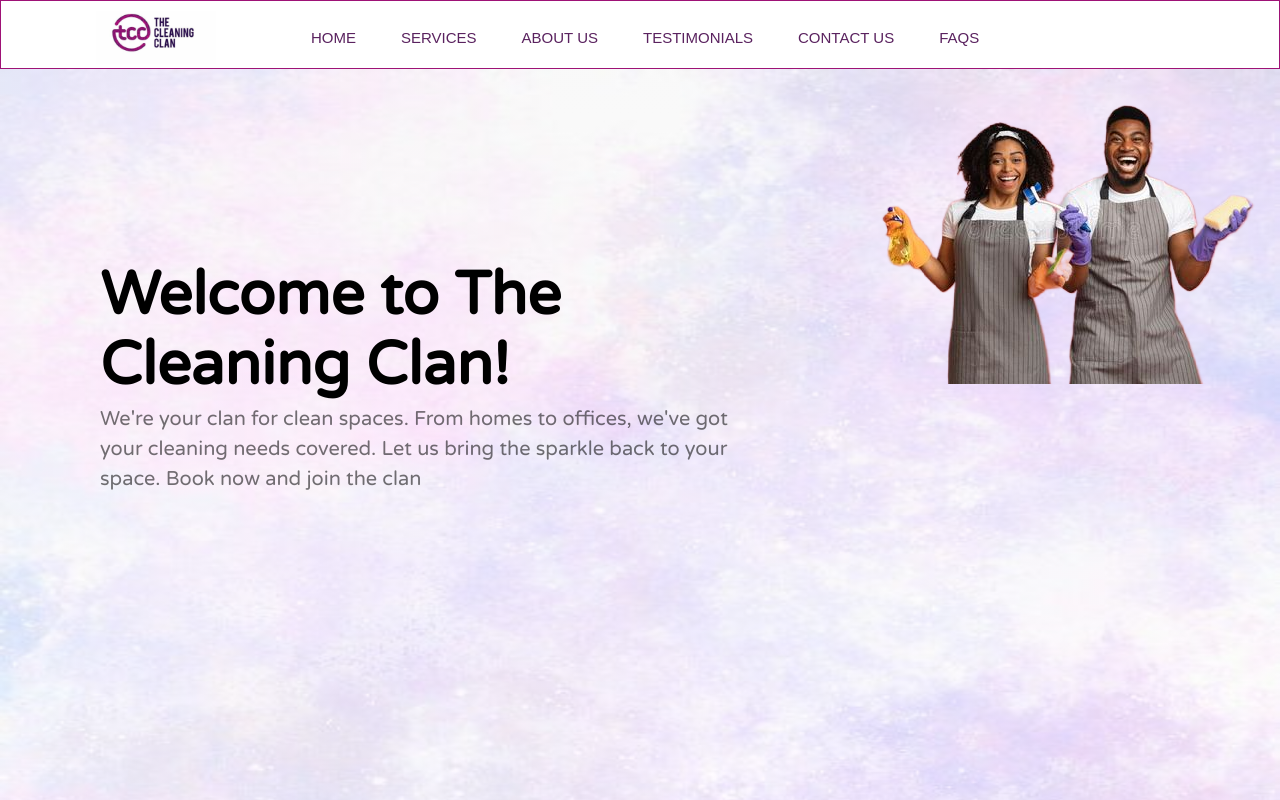
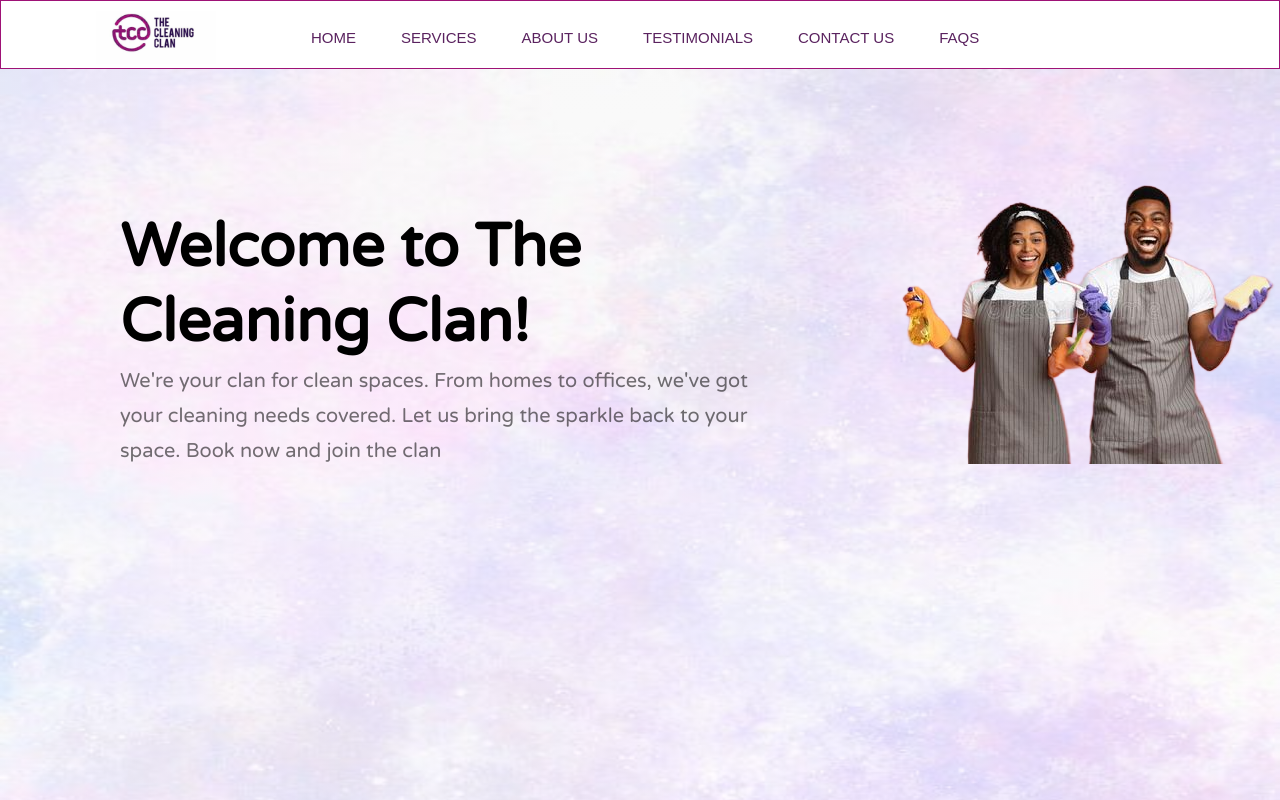
Before and after one commit to eniolaSamuel/CleaningClanProductPage, a React (Create React App) app: page / in a window 1280 px wide. Shown: the top 800 px of the page. Built offline with nearby package versions, Linux system fonts and the light colour scheme.

Commit message:
subsequent tcc commit

```diff
--- a/src/styles/HomePage.css
+++ b/src/styles/HomePage.css
@@ -11,8 +11,8 @@
 
 .text-frame{
     height: 300px;
-    margin-top: 150px;
-    margin-left: 100px;
+    margin-top: 100px;
+    margin-left: 120px;
     margin-right: 70px;
 
 }
@@ -22,7 +22,7 @@
     height: 104px;
     font-size: 60px;
     font-weight: 600;
-    line-height: 70px;
+    line-height: 75px;
     letter-spacing: 0em;
     text-align: left;
     font-family: "Varela Round", sans-serif;
@@ -33,9 +33,14 @@
     height: 14px;
     font-size: 20px;
     font-weight: 400;
-    line-height: 30px;
+    line-height: 35px;
     letter-spacing: 0em;
     text-align: left;
     color: rgba(0, 0, 0, 0.55);
+    margin-top: 50px;
     font-family: "Varela Round", sans-serif;
 }
+
+.side-image{
+    margin-top: 80px;
+}
```
